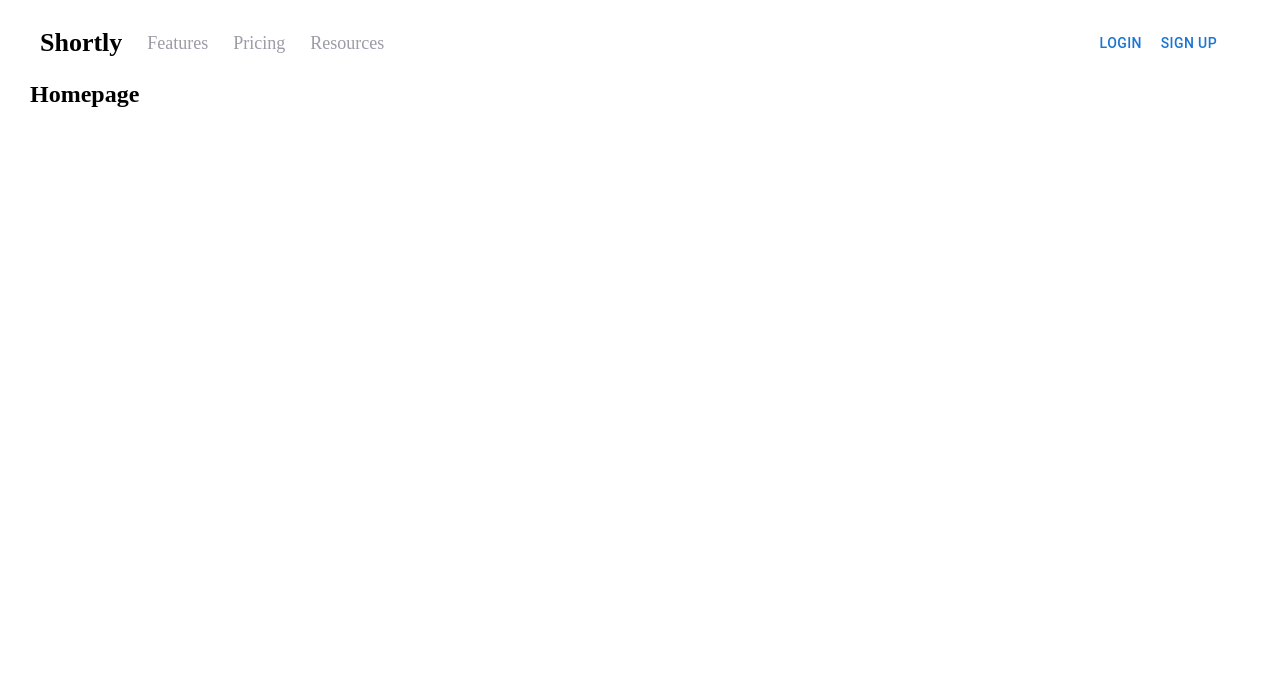
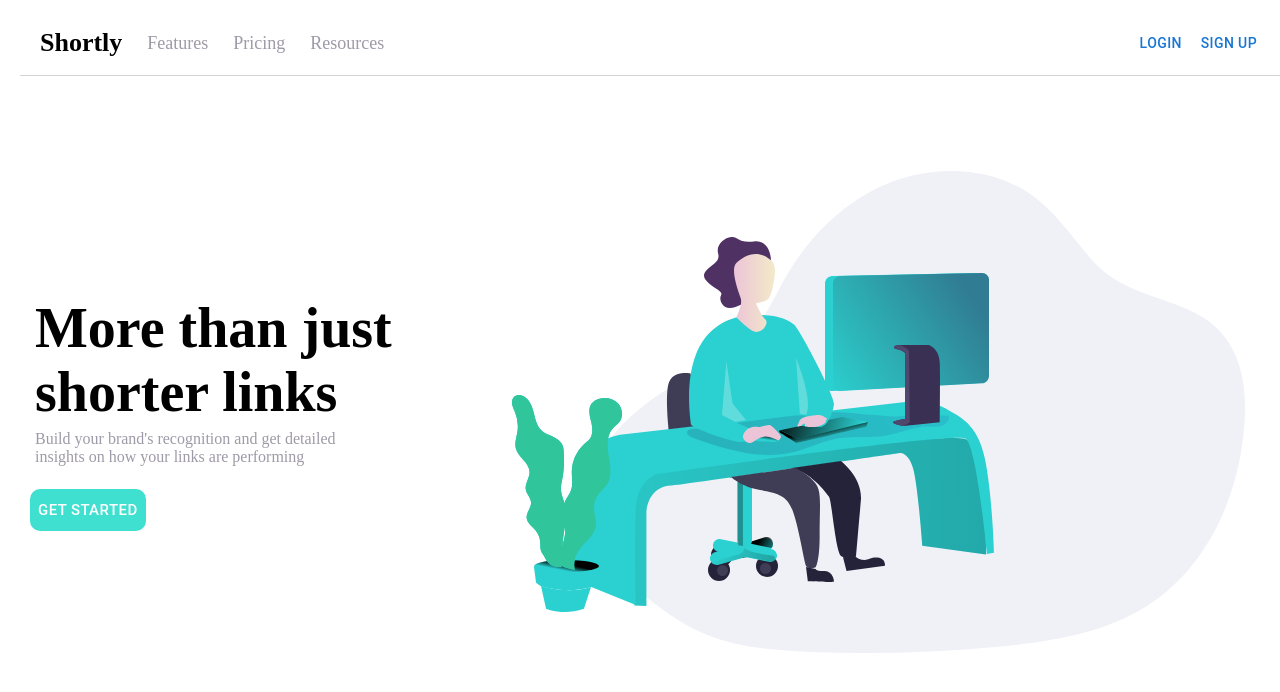
Before and after one commit to James-Mwendwa/URL-Shortener, a React (Create React App) app: page / in a window 1280 px wide. Shown: the top 692 px of the page. Built offline with nearby package versions, Linux system fonts and the light colour scheme.

Commit message:
app-files

```diff
--- a/src/App.js
+++ b/src/App.js
@@ -8,7 +8,7 @@ import Home from './Home';
 
 function App() {
   return (
-    <div className="App">
+    <div className="app">
       <BrowserRouter>
          <Header />
          <Switch>
--- a/src/Header.css
+++ b/src/Header.css
@@ -1,10 +1,14 @@
 .header {
+    position: fixed;
     display: flex;
     align-items: center;
     justify-content: space-between;
     flex-wrap: wrap;
+    flex: 1;
     text-decoration: none;
     padding: 10px;
+    border-bottom: 1px solid lightgray;
+    width: 100%;
 
 }
 
@@ -39,8 +43,8 @@
     margin-right: 20px;
 }
 
-.login {
+/* .signButtons > button {
     color: hsl(257, 7%, 63%);
     border: 1px solid white;
-    font-size: 40px;
-}
+    font-size: 18px;
+} */
--- a/src/Home.css
+++ b/src/Home.css
@@ -0,0 +1,48 @@
+.home {
+    display: flex;
+    align-items: center;
+    justify-content: space-between;
+    height: 100vh;
+    width: 100%;
+    margin-top: 0;
+
+}
+
+.homepage-info > h2 {
+    font-size: 3.5rem;
+    font-weight: 700;
+    color: black;
+}
+
+.homepage-info > p {
+    color: hsl(257, 7%, 63%);
+    font-size: 1rem;
+    font-weight: 500;
+}
+
+.homepage-info > button {
+    margin-top: 20px;
+    background-color: turquoise;
+    color: white;
+    font-size: 15px;
+    font-weight: 500;
+    border-radius: 10px;
+    padding: 8px;
+}
+
+.homepage-info > button:hover{
+   color: turquoise;
+   background-color: white;
+}
+
+
+.homepage-svg{
+    display: flex;
+    align-items: center;
+}
+
+.homepage-svg > img {
+    object-fit: contain;
+    width: 100%;
+
+}
--- a/src/Home.js
+++ b/src/Home.js
@@ -1,12 +1,26 @@
 import React from 'react';
 import './Home.css';
+import Button from '@mui/material/Button';
 
 function Home() {
   return (
-    <div className='Home'>
-        <h2>Homepage</h2>
+    <div className="home">
+      <div className="homepage-info">
+        <h2>
+          More than just <br /> shorter links
+        </h2>
+        <p>
+          Build your brand's recognition and get detailed <br /> insights on how
+          your links are performing
+        </p>
+        <Button>Get Started</Button>
+      </div>
+
+      <div className="homepage-svg">
+        <img src="images/illustration-working.svg" alt="illustration" />
+      </div>
     </div>
-  )
+  );
 }
 
 export default Home;
```
Also changed, not shown: src/Form.js (added, +10 -0 lines), src/Form.css (added).
